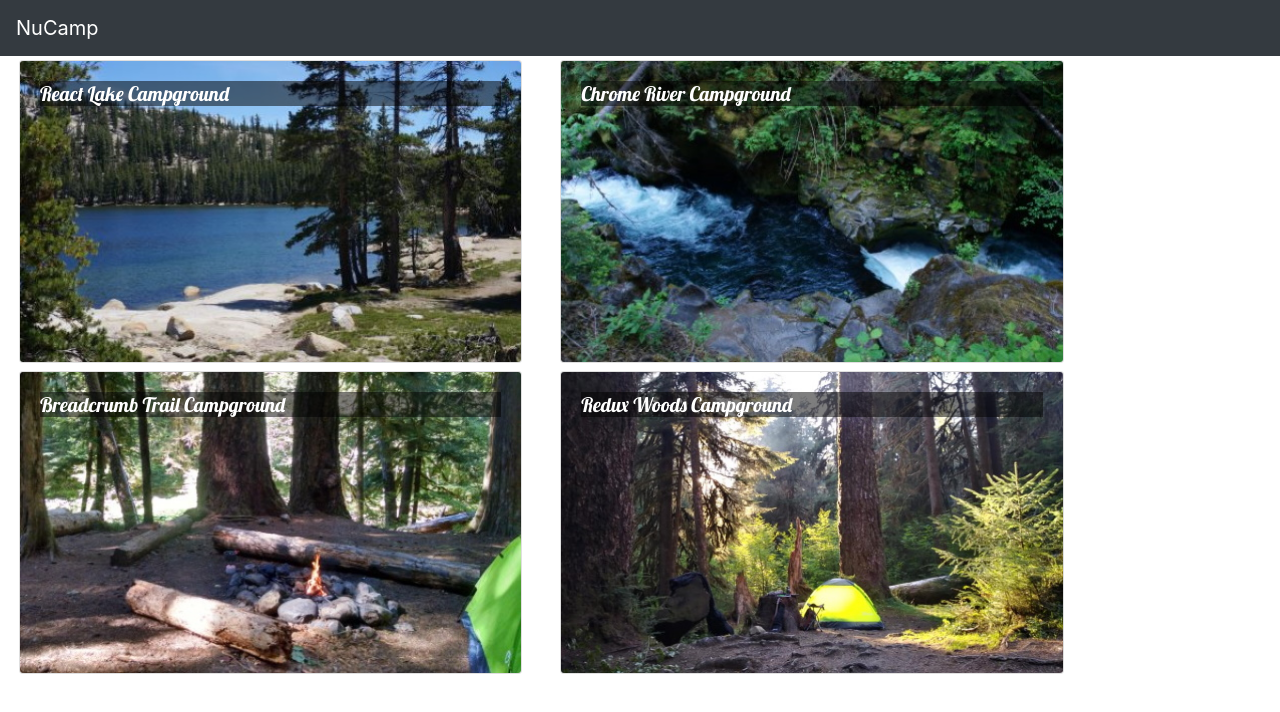
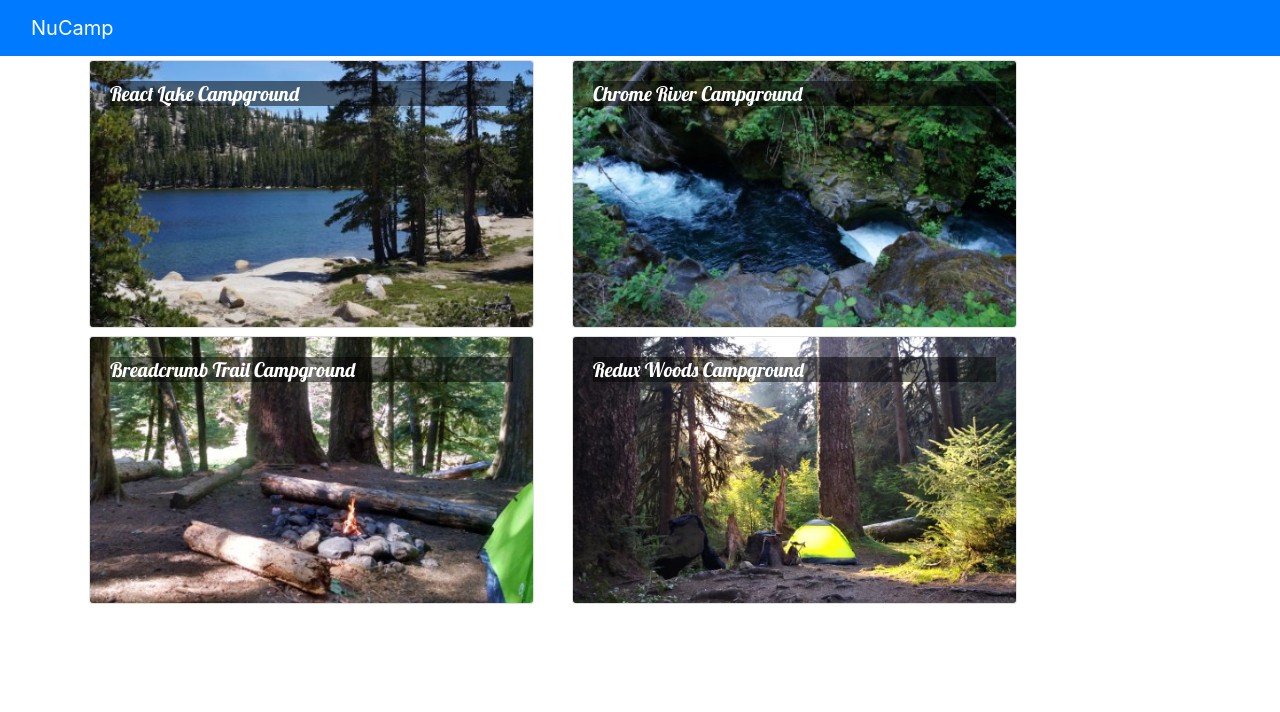
Before and after one commit to Jwill617Boston/ReactSiteReady, a React (Create React App) app: page / in a window 1280 px wide. Shown: the top 712 px of the page. Built offline with nearby package versions, Linux system fonts and the light colour scheme.

Commit message:
Week3 start

```diff
--- a/src/App.js
+++ b/src/App.js
@@ -1,31 +1,17 @@
 import React, { Component } from 'react';
 import { Navbar, NavbarBrand, Container, Row, Col } from 'reactstrap';
 import './App.css';
-import Directory from './components/DirectoryComponents'
-import { CAMPSITES } from './shared/campsites';
+import Main from './components/MainComponent';
 
 class App extends Component {
-    constructor(props) {
-        super(props);
-        this.state = {
-            campsites: CAMPSITES
-        };
-    };
 
     render() {
         return (
             <div className="App">
-                <Container fluid>
-                        <Row>
-                            <Navbar className="bg-dark col" dark color="primary">
-                            <NavbarBrand href="/">NuCamp</NavbarBrand>
-                            </Navbar>
-                        </Row>
-                        <Directory campsites={this.state.campsites} />
-                </Container>
+                <Main />
             </div>
         );
-    }
+    };
 }
 
 export default App;
--- a/src/components/CampsiteInfoComponent.js
+++ b/src/components/CampsiteInfoComponent.js
@@ -10,11 +10,15 @@ class CampsiteInfo extends Component {
     renderComments(comments) {
         if (comments) {
             return (
-                <div className="col-md-5 m-1">
+                <div>
+                    <div className="container">
+                        <div className="row-col-4">
                             <h4>Comments</h4>
                             <div>
                             {comments.map(comment => <div key={comment.id}> {comment.text} </div>)}
                             {comments.map(comment => <div key={comment.id}> {comment.author} - {new Intl.DateTimeFormat('en-US', { year: 'numeric', month: 'short', day: '2-digit'}).format(new Date(Date.parse(comment.date)))} </div>)}
+                            </div>
+                        </div>
                     </div>
                 </div>
             )
@@ -37,9 +41,15 @@ class CampsiteInfo extends Component {
     render () {
         if (this.props.campsite) {
             return (
-                <div className="col-md-5 m-1">
+                <div className="container">
+                    <div className="row">
+                        <div className="col-md-5 m-1 align-center">
                         <div>{this.renderCampsite(this.props.campsite)}</div>
+                        </div>
+                        <div className="col-md-5 m-1 text-center">
                         <div>{this.renderComments(this.props.campsite.comments)}</div>
+                        </div>
+                    </div>
                 </div>
                 )
         }
--- a/src/components/DirectoryComponents.js
+++ b/src/components/DirectoryComponents.js
@@ -6,35 +6,30 @@ class Directory extends Component {
     constructor(props) {
         super(props);
         this.state = {
-            selectedCampsite: null
+
         };
     }
-
-    onCampsiteSelect(campsite) {
-        this.setState({selectedCampsite: campsite});
-    }
-
-
 
     render() {
         const directory = this.props.campsites.map(campsite => {
             return (
                 <div key={campsite.id} className="col-md-5 m-1">
-                    <Card onClick={() => this.onCampsiteSelect(campsite)}>
+                    <Card onClick={() => this.props.onClick(campsite.id)}>
                         <CardImg width="100%" src={campsite.image} alt={campsite.name} />
                         <CardImgOverlay>
                             <CardTitle>{campsite.name}</CardTitle>
                         </CardImgOverlay>
                     </Card>
-                </div>
+                    </div>
             );
         });
 
         return (
-            <div className="row">
+            <div className="container">
+            <div className="row align-center">
                 {directory}
-                <CampsiteInfo campsite={this.state.selectedCampsite} />
             </div>
+        </div>
         );
     }
 }
--- /dev/null
+++ b/src/components/MainComponent.js
@@ -0,0 +1,36 @@
+import React, { Component } from 'react';
+import { Navbar, NavbarBrand } from 'reactstrap';
+import Directory from './DirectoryComponents';
+import CampsiteInfo from './CampsiteInfoComponent';
+import { CAMPSITES } from '../shared/campsites';
+import MainComponent from './MainComponent';
+
+class Main extends Component {
+    constructor(props) {
+        super(props);
+        this.state = {
+            campsites: CAMPSITES,
+            selectedCampsite: null
+        };
+    }
+
+    onCampsiteSelect(campsiteId) {
+        this.setState({selectedCampsite: campsiteId});
+    }
+
+    render() {
+        return (
+            <div>
+                <Navbar dark color="primary">
+                    <div className="container-fluid">
+                        <NavbarBrand href="/">NuCamp</NavbarBrand>
+                    </div>
+                </Navbar>
+                <Directory campsites={this.state.campsites} onClick={campsiteId => this.onCampsiteSelect(campsiteId)}/>
+                <CampsiteInfo campsite={this.state.campsites.filter(campsite => campsite.id === this.state.selectedCampsite)[0]} />
+            </div>
+        );
+    };
+}
+
+export default Main;
```
Also changed, not shown: 1 other file (tests, documents, lock files or other folders). Lines whose indentation alone changed are shown as unchanged.
